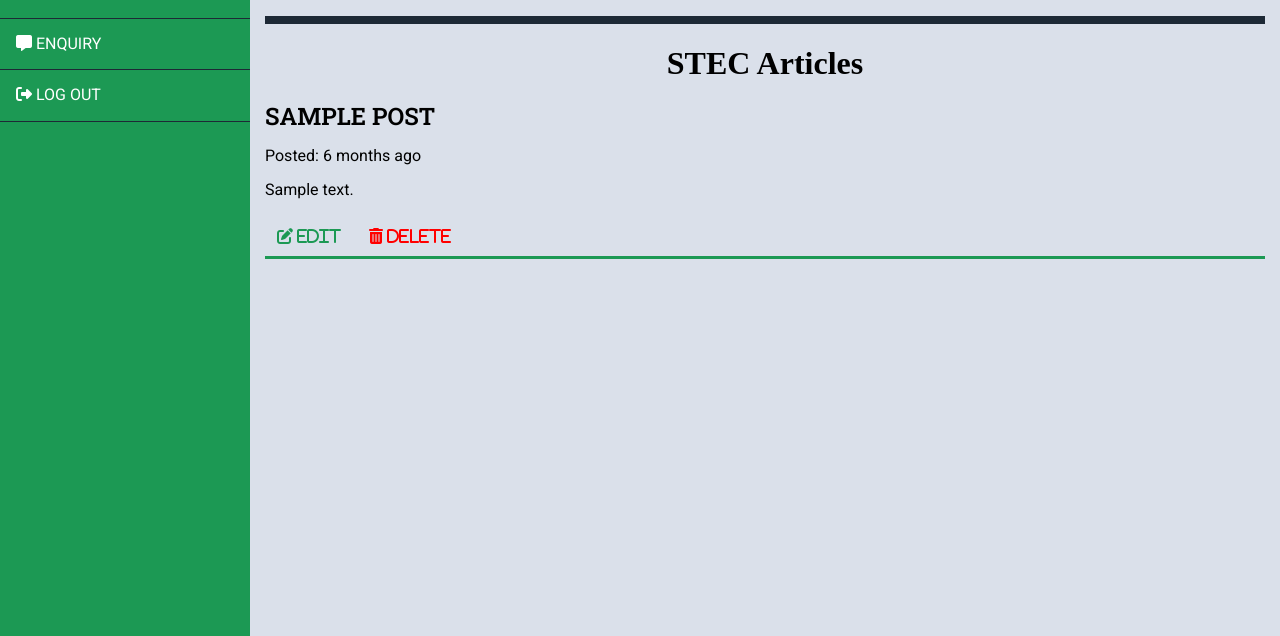
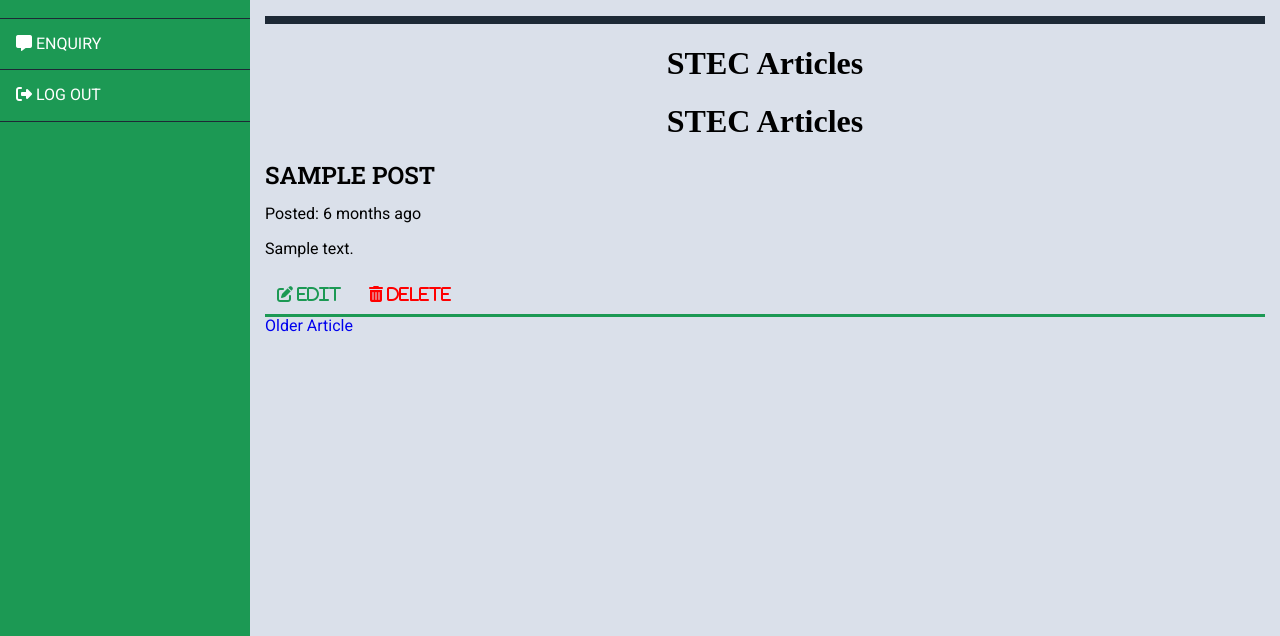
Before and after one commit to bopopescu/stec, a Flask app: template app/templates/admin_dashboard.html in a window 1280 px wide. Shown: the part 164-800 px from the top of the page. Run offline with Flask 2, Linux system fonts and the light colour scheme; tables that the repository leaves empty hold one stand-in row (values such as "Sample post"); the template is opened without the code that fills it: values that come from a table or form of the project are taken from there, most other values are stand-ins (such as "Sample title", 1, 10 or a date in 2020); some libraries are stand-ins or nearby versions; some web fonts are replaced.

Commit message:
update commit

```diff
--- a/app/templates/admin_dashboard.html
+++ b/app/templates/admin_dashboard.html
@@ -2,14 +2,26 @@
 
 {% block content %}
 
-    <section class="articles">
-      {% for post in posts %}
-      {% include 'adminposts.html' %}
+  <section class="articles">
+    <h1>STEC Articles</h1>
+
+    {% for post in posts %}
+    {% include 'adminposts.html' %}
       <div class="posticon">
         <a href="{{ url_for('edit_article', PostID=post.PostID) }}"><i class="fas fa-edit edit"> Edit</i></a>
         <a href="{{ url_for('delete_article', PostID=post.PostID) }}"><i class="fas fa-trash-alt delete"> Delete</i></a>
       </div>
-      {% endfor %}
-    </section>
+    {% endfor %}
+  </section>
+
+  <div class="sectMargin">
+    {% if prev_url %}
+      <a href="{{ prev_url }}">Newer Article</a>
+    {% endif %}
+    {% if next_url %}
+      <a href="{{ next_url }}">Older Article</a>
+    {% endif %}
+  </div>
+
 
 {% endblock %}
```
